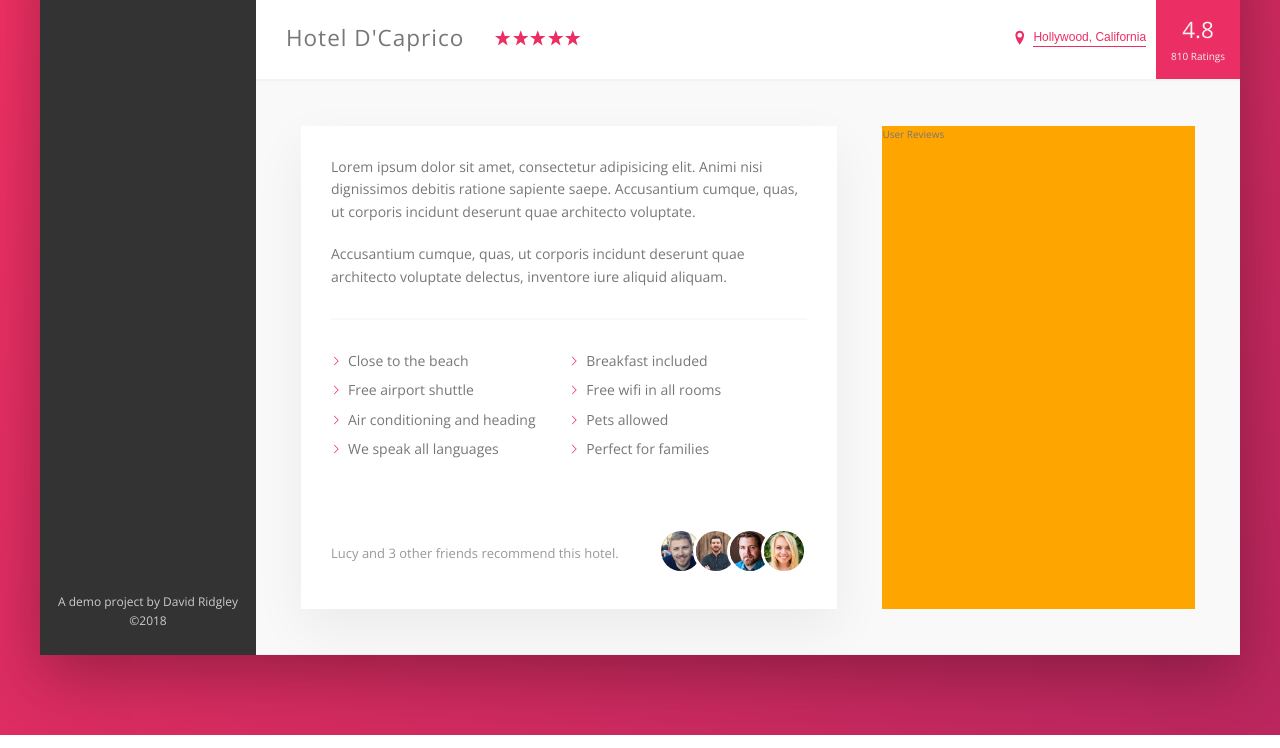
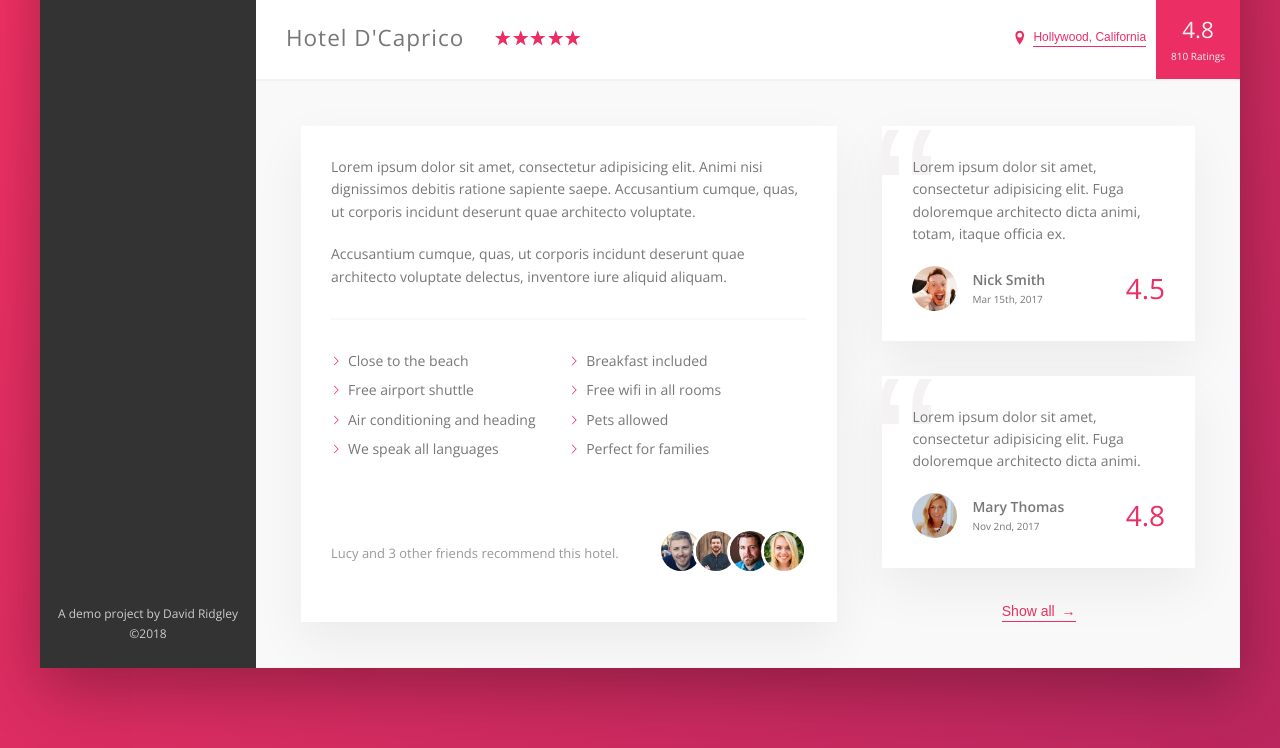
Before and after one commit to Arximiro/Trillo, a website: page index.html in a window 1280 px wide. Shown: the part 538-1286 px from the top of the page. Drawn offline with nearby package versions, Linux system fonts and the light colour scheme.

Commit message:
user reviews section added and styled

```diff
--- a/index.html
+++ b/index.html
@@ -15,8 +15,11 @@
 <body>
   <div class="container">
 
-    <!-- HEADER START -->
+
+
+    <!-- HEADER -->
     <header class="header">
+
 
       <img src="img/logo.png" alt="trillo logo" class="logo">
 
@@ -49,16 +52,18 @@
         </div>
       </nav>
 
+
     </header>
-    <!-- HEADER END -->
-
+    <!-- HEADER -->
 
 
 
     <div class="content">
 
-      <!-- SIDEBAR START -->
+      <!-- SIDEBAR -->
       <nav class="sidebar">
+
+
         <ul class="side-nav">
           <li class="side-nav__item">
             <a href="#" class="side-nav__link">
@@ -97,14 +102,18 @@
         <div class="legal">
           A demo project by David Ridgley &copy;2018
         </div>
+
+
       </nav>
-      <!-- SIDEBAR END -->
+      <!-- SIDEBAR -->
 
 
 
 
-      <!-- HOTEL VIEW START -->
+      <!-- HOTEL VIEW -->
       <main class="hotel-view">
+
+
         <div class="gallery">
           <figure class="gallery__item">
             <img src="img/hotel-1.jpg" alt="hotel image" class="gallery__photo">
@@ -118,11 +127,9 @@
         </div>
 
         <div class="overview">
-
           <h1 class="overview__heading">
             Hotel D'Caprico
           </h1>
-
           <div class="overview__stars">
             <svg class="overview__icon-star">
               <use href="img/sprite.svg#icon-star"></use>
@@ -140,7 +147,6 @@
               <use href="img/sprite.svg#icon-star"></use>
             </svg>
           </div>
-
 
           <div class="overview__location">
             <svg class="overview__icon-location">
@@ -188,9 +194,37 @@
           </div>
 
           <div class="user-reviews">
-            User Reviews
+            <figure class="review">
+              <blockquote class="review__text">
+                Lorem ipsum dolor sit amet, consectetur adipisicing elit. Fuga doloremque architecto dicta animi, totam, itaque officia ex.
+              </blockquote>
+              <figcaption class="review__user">
+                <img src="img/user-1.jpg" alt="" class="review__photo">
+                <div class="review__user-box">
+                  <p class="review__user-name">Nick Smith</p>
+                  <p class="review__user-date">Mar 15th, 2017</p>
+                </div>
+                <div class="review__rating">4.5</div>
+              </figcaption>
+            </figure>
+            <figure class="review">
+              <blockquote class="review__text">
+                Lorem ipsum dolor sit amet, consectetur adipisicing elit. Fuga doloremque architecto dicta animi.
+              </blockquote>
+              <figcaption class="review__user">
+                <img src="img/user-2.jpg" alt="" class="review__photo">
+                <div class="review__user-box">
+                  <p class="review__user-name">Mary Thomas</p>
+                  <p class="review__user-date">Nov 2nd, 2017</p>
+                </div>
+                <div class="review__rating">4.8</div>
+              </figcaption>
+            </figure>
+
+            <button class="btn-inline">Show all <span>&rarr;</span></button>
           </div>
         </div>
+
 
       </main>
       <!-- HOTEL VIEW END -->
--- a/sass/components/_components.scss
+++ b/sass/components/_components.scss
@@ -375,8 +375,17 @@
   cursor: pointer;
   transition: all .2s;
 
+  & span {
+    margin-left: 3px;
+    transition: margin-left .2s;
+  }
+
   &:hover {
     color: var(--color-grey-dark-1);
+
+    span {
+      margin-left: 8px;
+    }
   }
 
   &:focus {
@@ -464,14 +473,6 @@
   align-items: center;
   justify-content: space-between;
 
-  &__count {
-
-  }
-
-  &__friends {
-
-  }
-
   &__photo {
     height: 4rem;
     width: 4rem;
@@ -484,3 +485,63 @@
     }
   }
 }
+
+
+////////////////////////
+// REVIEWS
+.review {
+  background-color: white;
+  box-shadow: var(--shadow-light);
+  padding: 3rem;
+  margin-bottom: 3.5rem;
+  position: relative;
+  overflow: hidden;
+
+
+  &__text {
+    margin-bottom: 2rem;
+    z-index: 2;
+    position: relative;
+  }
+
+  &__user {
+    display: flex;
+    align-items: center;
+  }
+
+  &__photo {
+    height: 4.5rem;
+    width: 4.5rem;
+    border-radius: 50%;
+    margin-right: 1.5rem;
+  }
+
+  &__user-box {
+    margin-right: auto;
+  }
+
+  &__user-name {
+    font-weight: 600;
+  }
+
+  &__user-date {
+    font-size: 1rem;
+  }
+
+  &__rating {
+    color: var(--color-primary);
+    font-size: 2.8rem;
+  }
+
+  &::before {
+    content: "\201C";
+    position: absolute;
+    top: -2.75rem;
+    left: -1rem;
+    font-size: 20rem;
+    font-family: sans-serif;
+    line-height: 1;
+    color: var(--color-grey-light-2);
+    z-index: 1;
+  }
+}
--- a/sass/layout/_layout.scss
+++ b/sass/layout/_layout.scss
@@ -41,12 +41,12 @@
 .detail {
   display: flex;
   padding: 4.5rem;
+  font-size: 1.4rem;
   background-color: var(--color-grey-light-1);
   border-bottom: 1px solid var(--color-grey-light-2);
 }
 
 .description {
-  font-size: 1.4rem;
   background-color: white;
   box-shadow: var(--shadow-light);
   padding: 3rem;
@@ -55,8 +55,11 @@
 }
 
 .user-reviews {
-  background-color: orange;
   flex:1;
+
+  display: flex;
+  flex-direction: column;
+  align-items: center;
 }
 
 // ---Notes---
```
Also changed, not shown: css/style.css.
